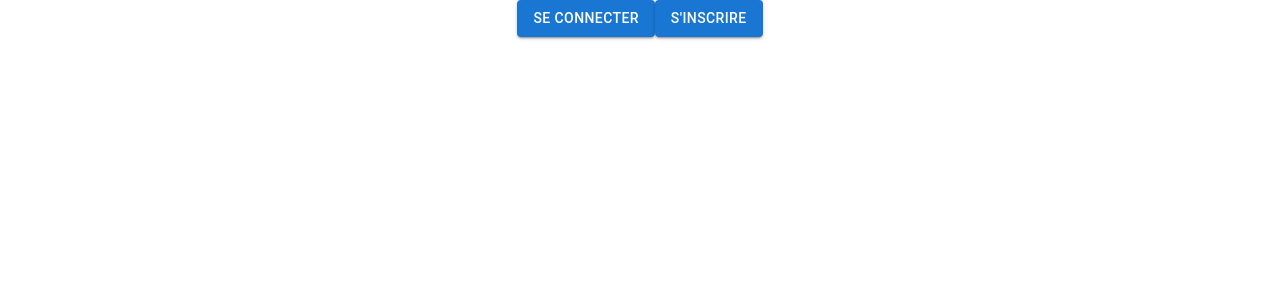
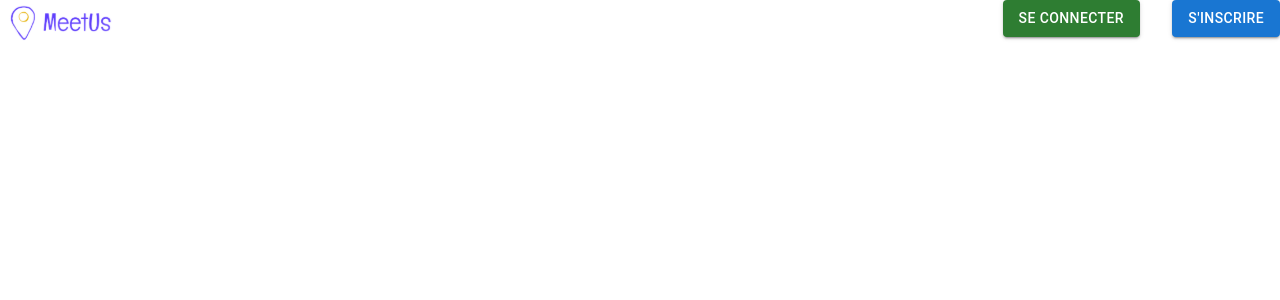
Before and after one commit to GeraldineBB/meetus-front, a React (Create React App) app: page / in a window 1280 px wide. Shown: the top 300 px of the page. Built offline with nearby package versions, Linux system fonts and the light colour scheme.

Commit message:
whip fix position of login button

```diff
--- a/src/components/Header/index.tsx
+++ b/src/components/Header/index.tsx
@@ -1,13 +1,15 @@
 import './style.scss';
 import Button from '@mui/material/Button';
+import Logo from '../../assets/logo/logo.svg';
 
 function Header() {
     return (
-        <div className='Header'>
-            <Button className='header__button__login' variant="contained">Se connecter</Button>
-            <Button className='header__button__signUp' variant="contained">S'inscrire</Button>
+        <div className='header'>
+            <img src={Logo} alt="Logo" />
+            <Button className='header__button__login' color='success' variant="contained">Se connecter</Button>
+            <Button className='header__button__signup' variant="contained">S'inscrire</Button>
         </div>
     )
-}
+};
 
 export default Header;
--- a/src/components/Header/style.scss
+++ b/src/components/Header/style.scss
@@ -1,3 +1,26 @@
 .header {
+    img{
+      width: 10%;
+      display: flex;
+      flex-direction: row;
+    }
+    .header__button__signup{
+        position: absolute;
+        /*position: relative;
+        //position: fixed;*/
+        right: 0px;
+        top: 0px;
+        z-index: 1;
+    }
+    .header__button__login{
+        position: absolute;
+        /*position: relative;
+        //position: fixed;*/
+        right: 140px;
+        top: 0px;
+        z-index: 1;
+    }
+
+
 
 }
```
